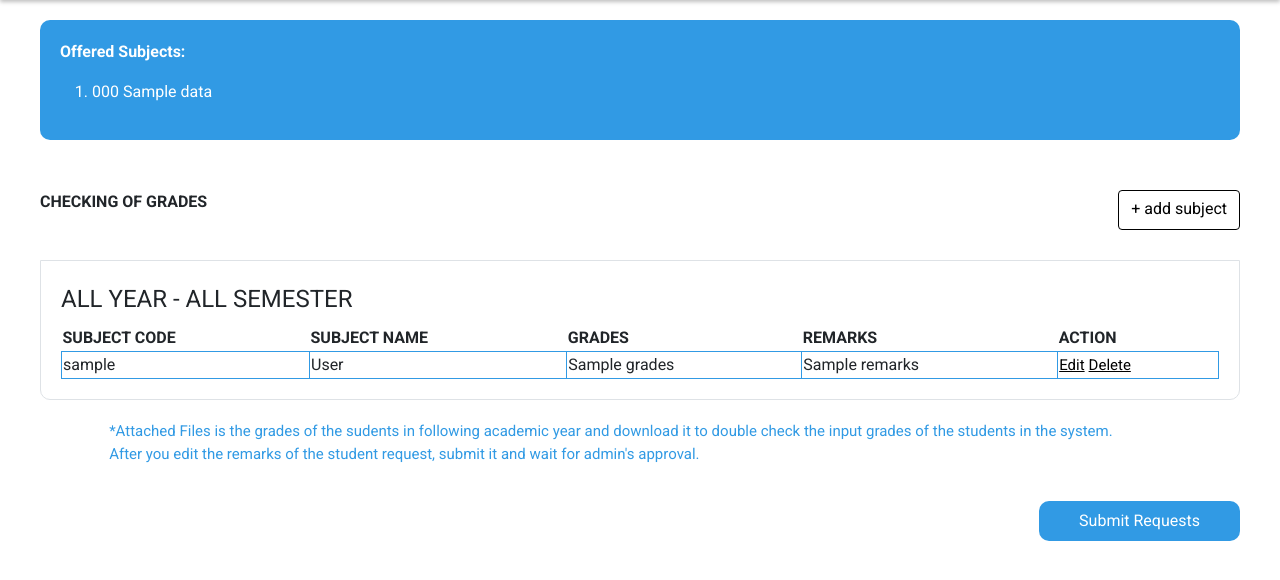
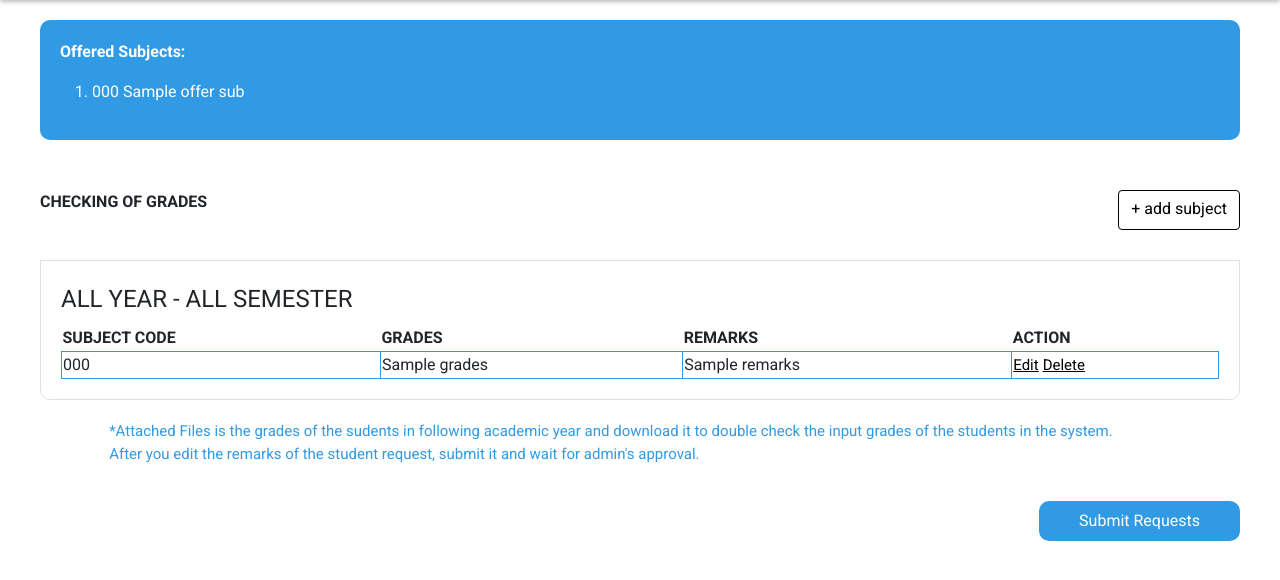
Before and after one commit to RejayMorada0/ELECTIVE_ADDING, a Django app: template Adding/Adding_App/templates/Adding_App/checking.html in a window 1280 px wide. Shown: the part 72-652 px from the top of the page. Run offline with Django 3.2, Linux system fonts and the light colour scheme; the template is opened without the code that fills it: most values are stand-ins (such as "Sample title", 1, 10 or a date in 2020); some libraries are stand-ins or nearby versions.

Commit message:
Add Files

```diff
--- a/Adding/Adding_App/forms.py
+++ b/Adding/Adding_App/forms.py
@@ -3,7 +3,7 @@ from django.forms import ModelForm
 from django import forms
 from django.contrib.auth.models import User
 from django.contrib.auth.forms import UserCreationForm
-from .models import registration
+from .models import registration, student_request
 
 class StudentRegistration(UserCreationForm):
     class Meta:
--- a/Adding/Adding_App/models.py
+++ b/Adding/Adding_App/models.py
@@ -47,7 +47,5 @@ class all_subjects(models.Model):
 class student_request(models.Model):
     stud_id = models.ForeignKey(registration, on_delete=models.CASCADE, related_name='+')
     sub_code = models.ForeignKey(all_subjects, on_delete=models.CASCADE, related_name='+')
-    sub_name = models.ForeignKey(all_subjects, on_delete=models.CASCADE, related_name='+')
-    year = models.ForeignKey(all_subjects, on_delete=models.CASCADE, related_name='+')
-    semester = models.ForeignKey(all_subjects, on_delete=models.CASCADE, related_name='+')
+    grades = models.PositiveIntegerField()
     remarks = models.CharField(max_length=100)
--- a/Adding/Adding_App/templates/Adding_App/checking.html
+++ b/Adding/Adding_App/templates/Adding_App/checking.html
@@ -31,7 +31,7 @@
         <form class="d-flex" id="cancelnav">
             <ul class="navbar-nav mr-auto" id="ulid">
                 <li class="nav-item">
-                    <p class="nav-link">STUDENT: TUPC- {{internal_id}} </p>
+                    <p class="nav-link">STUDENT: TUPC- {{data.stud_id}} </p>
                 </li>
                 <li class="nav-item">
                     <a class="nav-link" href="{%url 'Adding_App:pic'%}" id="cancelbutton">Cancel</a>
@@ -50,9 +50,9 @@
         <div class="offered">
             <p>Offered Subjects:</p>
             <ol type="1" id="modalBody">
-                {% for data in data %}
+                {% for offerSub in offerSub %}
                 <li>
-                    {{data.sub_code}} {{data.sub_name}}
+                    {{offerSub.sub_code}} {{offerSub.sub_name}}
                 </li>
                 {% endfor %}
             </ol>
@@ -73,21 +73,19 @@
                     <legend>ALL YEAR - ALL SEMESTER</legend>
                     <thead>
                         <th>SUBJECT CODE</th>
-                        <th>SUBJECT NAME</th>
                         <th>GRADES</th>
                         <th>REMARKS</th>
                         <th>ACTION</th>
                     </thead>
                     <tbody id="allsub">
-                        {% for data2 in data2 %}
+                        {% for studentReq in studentReq %}
                         <tr>
-                            <td>{{data2.username}}</td>
-                            <td>{{data2.last_name}}</td>
-                            <td>{{data2.grades}}</td>
-                            <td>{{data2.remarks}}</td>
+                            <td>{{studentReq.sub_code}}</td>
+                            <td>{{studentReq.grades}}</td>
+                            <td>{{studentReq.remarks}}</td>
                             <td>
-                                <a href="/editRemark/{{data2.id}}">Edit</a>
-                                <a href="/deleteRemark/{{data2.id}}">Delete</a>
+                                <a href="/editRemarks/">Edit</a>
+                                <a href="/deleteRemarks/">Delete</a>
                             </td>
                         </tr>
                         {% endfor %}
@@ -120,20 +118,17 @@
   </button>
                     </div>
                     <div class="modal-body">
-                        <form class="needs-validation" onsubmit="msg()" action="/addRemark" method="post">
+                        <form class="needs-validation" onsubmit="msg()" action="/addRemark/{{data.id}}" method="post">
                             {% csrf_token %}
                             <div class="form-row">
                                 <div class="col-md-4 mb-3">
                                     <label for="stud_id">Student Number</label>
-                                    <input type="number" class="form-control" name="stud_id" id="stud_id" value='{{internal_id}}' disabled>
+                                    <input type="number" class="form-control" name="stud_id" id="stud_id" value='{{data.stud_id}}' disabled>
                                 </div>
+
                                 <div class="col-md-4 mb-3">
-                                    <label for="sub_code">Subject Code</label>
-                                    <input type="text" class="form-control" name="sub_code" id="sub_code" required>
-                                </div>
-                                <div class="col-md-4 mb-3">
-                                    <label for="grade">Grade</label>
-                                    <input type="number" class="form-control" name="grade" id="grade" required>
+                                    <label for="grades">Grade</label>
+                                    <input type="number" class="form-control" name="grades" id="grades" required>
                                 </div>
 
                                 <div class="col-md-4 mb-3">
--- a/Adding/Adding_App/urls.py
+++ b/Adding/Adding_App/urls.py
@@ -22,8 +22,8 @@ urlpatterns = [
     path('requestapproval/', views.requestapproval, name='requestapproval'),
     #pic
     path('pic/', views.pic, name='pic'),
-    path('checking/', views.checking, name='checking'),
-    path('addRemark/', views.addRemark, name='addRemark'),
+    path('checking/<int:id>', views.checking),
+    path('addRemark/<int:id>', views.addRemark),
     path('studentrecords/', views.studentrecords, name='studentrecords'),
     #student
     path('student/', views.student, name='student'),
```
Also changed, not shown: Adding/Adding_App/templates/Adding_App/pic.html (+12 -8 lines), Adding/Adding_App/views.py (+20 -19 lines), Adding/Adding_App/migrations/0001_initial.py.
